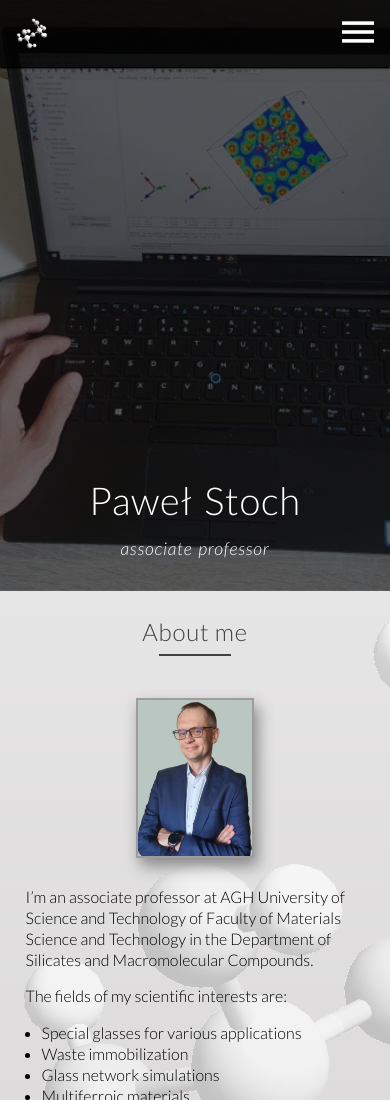
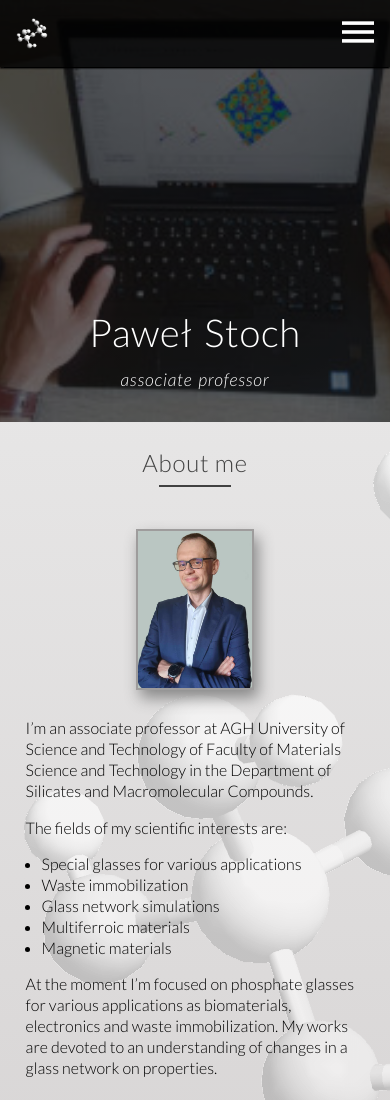
Before and after one commit to AgataS23/scientist-website-commertial-project, a website built with webpack: page src/pages/index.html in a window 390 px wide. Shown: the top 1100 px of the page. Built offline with nearby package versions, Linux system fonts and the light colour scheme; files whose address does not match are found by name.

Commit message:
feat: hero - media query

```diff
--- a/src/scss/modules/hero.scss
+++ b/src/scss/modules/hero.scss
@@ -30,3 +30,21 @@
     letter-spacing: 0.1rem;
   }
 }
+@include respond(tab-port) {
+  .hero {
+    background-image: linear-gradient(rgba(0, 0, 0, 0.6), rgba(0, 0, 0, 0.6)),
+      url(../assets/img/jumbotron700.jpg);
+    height: 60vh;
+    width: 100%;
+    overflow-x: hidden;
+  }
+}
+@include respond(phone) {
+  .hero {
+    background-image: linear-gradient(rgba(0, 0, 0, 0.6), rgba(0, 0, 0, 0.6)),
+      url(../assets/img/jumbotron350.jpg);
+    height: 50vh;
+    width: 100%;
+    overflow-x: hidden;
+  }
+}
```
